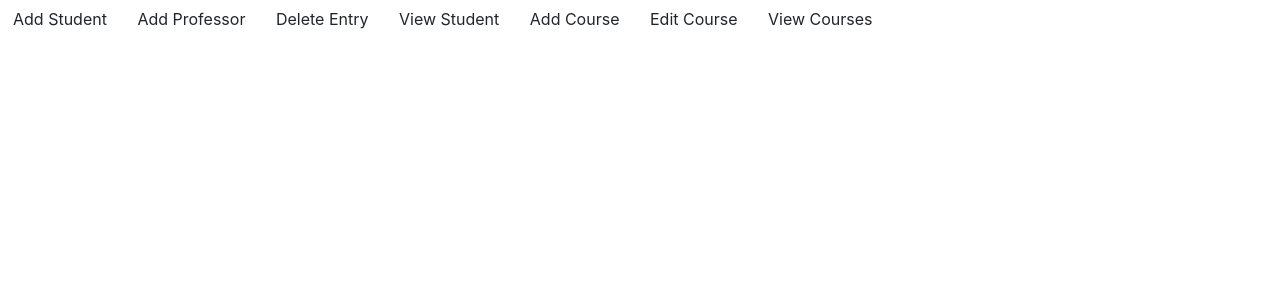
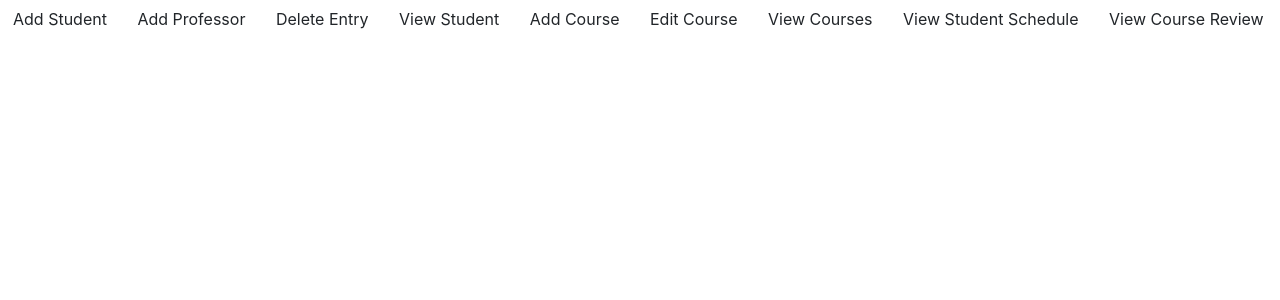
Before and after one commit to williamwu062/CS348_ScheduleProj, a Flask app: page / in a window 1280 px wide. Shown: the top 300 px of the page. Run offline with Flask 2, Linux system fonts and the light colour scheme; some libraries are stand-ins or nearby versions.

Commit message:
Adding buttons
Buttons for viewCourseReview, viewStudentSchedule

```diff
--- a/templates/index.html
+++ b/templates/index.html
@@ -10,5 +10,8 @@
         <a href="{{url_for('addCourse')}}" class=btn btn-info">Add Course</a>
         <a href="{{url_for('editCourse')}}" class=btn btn-info">Edit Course</a>
         <a href="{{url_for('viewCourses')}}" class=btn btn-info">View Courses</a>
+
+        <a href="{{url_for('viewStudentSchedule')}}" class=btn btn-info">View Student Schedule</a>
+		<a href="{{url_for('viewCourseReview')}}" class=btn btn-info">View Course Review</a>
     </form>
 {% endblock %}
```
